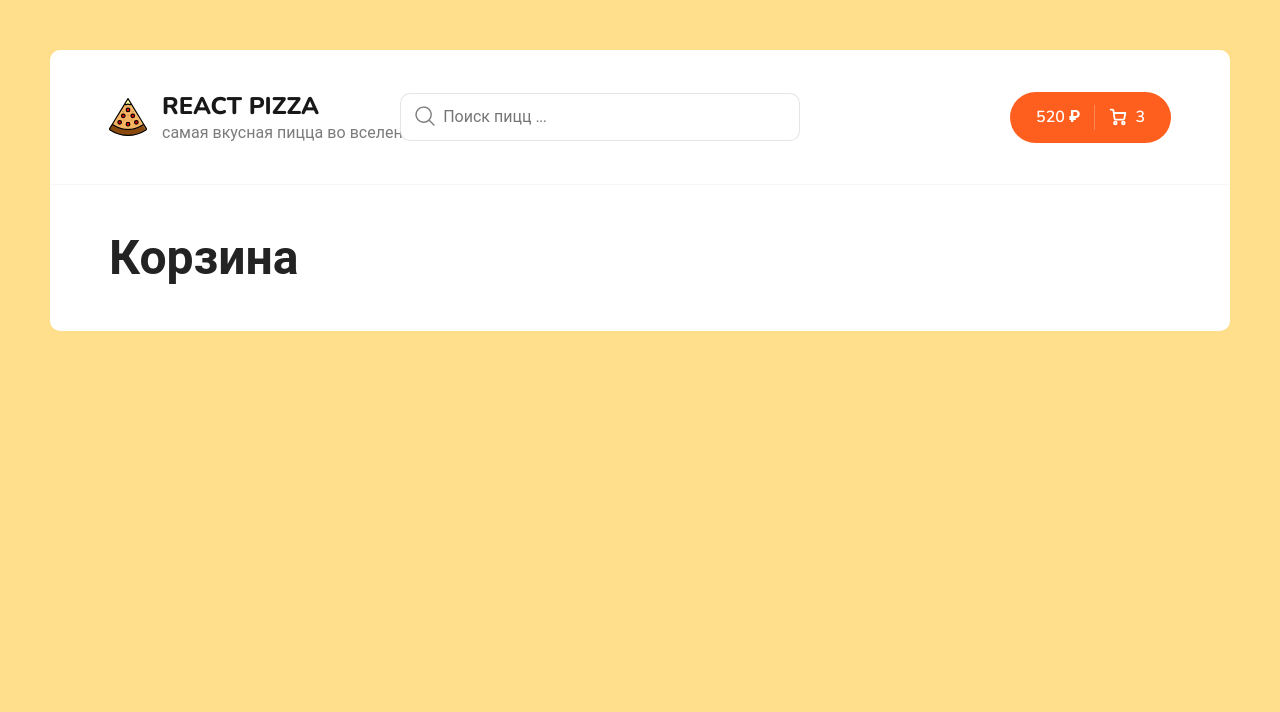
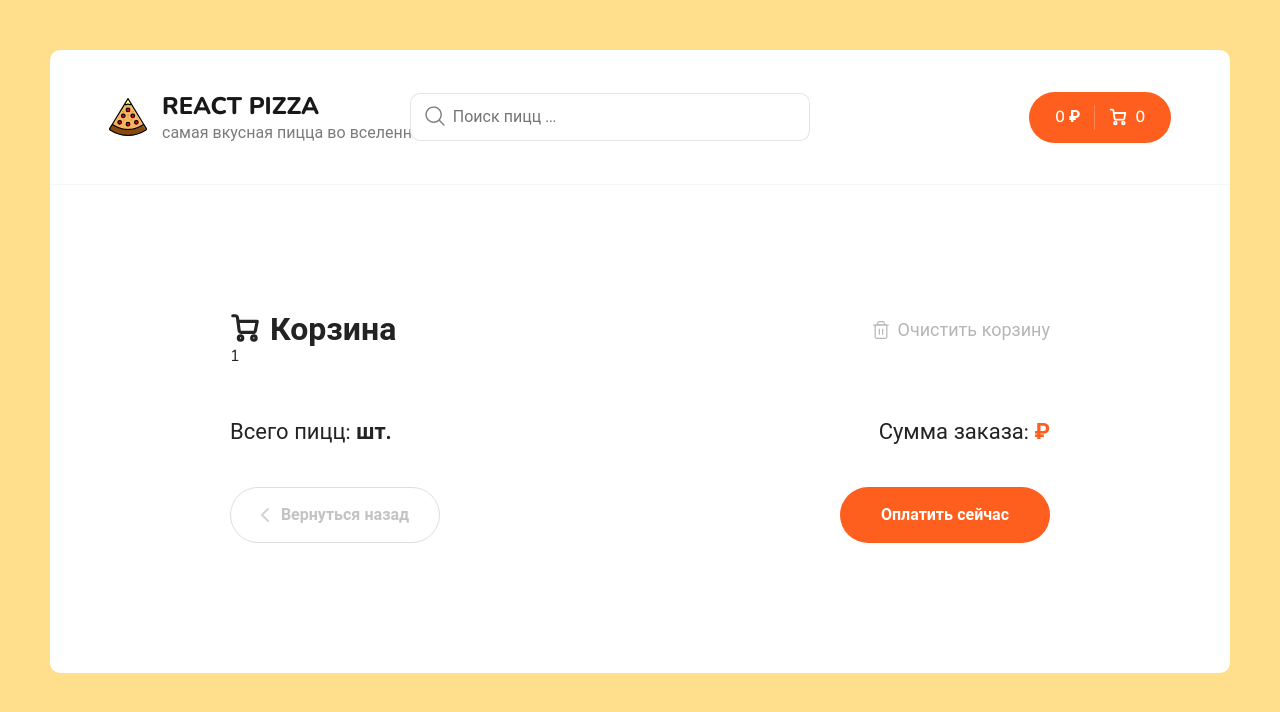
Before and after one commit to Atamazow/react-pizza, a React (Create React App) app: page /cart in a window 1280 px wide. Shown: the top 712 px of the page. Built offline with nearby package versions, Linux system fonts and the light colour scheme.

Commit message:
Сделал редюсер чтобы продукты не дублировались

```diff
--- a/src/components/Header.jsx
+++ b/src/components/Header.jsx
@@ -2,8 +2,10 @@
 import logoSvg from '../assets/img/pizza-logo.svg'
 import {Link} from "react-router-dom";
 import Search from "./Search/Search";
+import {useSelector} from "react-redux";
 
 function Header({setSearchValue , searchValue}) {
+    const {items, totalPrice} = useSelector(state => state.cartSlice)
   return (
     <div className="header">
       <div className="container">
@@ -20,7 +22,7 @@
         <div className="header__cart">
 
           <Link to="/cart" className="button button--cart">
-            <span>520 ₽</span>
+            <span>{totalPrice} ₽</span>
             <div className="button__delimiter"></div>
             <svg
               width="18"
@@ -51,7 +53,7 @@
                 strokeLinejoin="round"
               />
             </svg>
-            <span>3</span>
+            <span>{items.length}</span>
           </Link>
         </div>
       </div>
--- a/src/components/PizzaBlock.jsx
+++ b/src/components/PizzaBlock.jsx
@@ -1,9 +1,26 @@
 import React, {useState} from 'react';
+import {useDispatch, useSelector} from "react-redux";
+import {addItem} from "../redux/slices/cartSlice";
+const typeNames = [ 'Тонкое','Традиционное']
 
-function PizzaBlock({name,imageUrl,types,sizes,price}) {
+function PizzaBlock({id,name,imageUrl,types,sizes,price}) {
     const [activeType, setActiveType] = useState(0)
     const [activeSize, setActiveSize] = useState(0)
-    const typeNames = [ 'Тонкое','Традиционное']
+    const cartItem = useSelector(state => state.cartSlice.items.find(obj => obj.id === id))
+    const dispatch = useDispatch()
+
+    const addCount = cartItem ? cartItem.count : 0
+    const onClickAdd = () => {
+        const item = {
+            id,
+            name,
+            imageUrl,
+            price,
+            sizes: activeSize,
+            types: typeNames[activeType]
+        }
+        dispatch(addItem(item))
+    }
 
     return (
         <div className="pizza-block">
@@ -27,7 +44,7 @@
             </div>
             <div className="pizza-block__bottom">
                 <div className="pizza-block__price">от {price} ₽</div>
-                <button className="button button--outline button--add">
+                <button onClick={onClickAdd} className="button button--outline button--add">
                     <svg
                         width="12"
                         height="12"
@@ -41,7 +58,7 @@
                         />
                     </svg>
                     <span>Добавить</span>
-                    <i>0</i>
+                    {addCount > 0 && <i>{addCount}</i>}
                 </button>
             </div>
         </div>
--- a/src/components/Sort.jsx
+++ b/src/components/Sort.jsx
@@ -24,7 +24,6 @@
     const handleClickOutside = (event) => {
       if (!sortRef.current.contains(event.target)) {
         setOpen(false);
-        console.log("false");
       }
     };
     document.body.addEventListener("click", handleClickOutside);
--- a/src/pages/Cart.jsx
+++ b/src/pages/Cart.jsx
@@ -1,9 +1,113 @@
 import React from 'react';
+import {Link} from "react-router-dom";
 
 function Cart(props) {
     return (
-        <div>
-            <h1>Корзина</h1>
+        <div className="container container--cart">
+            <div className="cart">
+                <div className="cart__top">
+                    <h2 className="content__title">
+                        <svg
+                            width="18"
+                            height="18"
+                            viewBox="0 0 18 18"
+                            fill="none"
+                            xmlns="http://www.w3.org/2000/svg">
+                            <path
+                                d="M6.33333 16.3333C7.06971 16.3333 7.66667 15.7364 7.66667 15C7.66667 14.2636 7.06971 13.6667 6.33333 13.6667C5.59695 13.6667 5 14.2636 5 15C5 15.7364 5.59695 16.3333 6.33333 16.3333Z"
+                                stroke="white"
+                                strokeWidth="1.8"
+                                strokeLinecap="round"
+                                strokeLinejoin="round"></path>
+                            <path
+                                d="M14.3333 16.3333C15.0697 16.3333 15.6667 15.7364 15.6667 15C15.6667 14.2636 15.0697 13.6667 14.3333 13.6667C13.597 13.6667 13 14.2636 13 15C13 15.7364 13.597 16.3333 14.3333 16.3333Z"
+                                stroke="white"
+                                strokeWidth="1.8"
+                                strokeLinecap="round"
+                                strokeLinejoin="round"></path>
+                            <path
+                                d="M4.78002 4.99999H16.3334L15.2134 10.5933C15.1524 10.9003 14.9854 11.176 14.7417 11.3722C14.4979 11.5684 14.1929 11.6727 13.88 11.6667H6.83335C6.50781 11.6694 6.1925 11.553 5.94689 11.3393C5.70128 11.1256 5.54233 10.8295 5.50002 10.5067L4.48669 2.82666C4.44466 2.50615 4.28764 2.21182 4.04482 1.99844C3.80201 1.78505 3.48994 1.66715 3.16669 1.66666H1.66669"
+                                stroke="white"
+                                strokeWidth="1.8"
+                                strokeLinecap="round"
+                                strokeLinejoin="round"></path>
+                        </svg>
+                        Корзина
+                    </h2>
+                    <div className="cart__clear">
+                        <svg
+                            width="20"
+                            height="20"
+                            viewBox="0 0 20 20"
+                            fill="none"
+                            xmlns="http://www.w3.org/2000/svg">
+                            <path
+                                d="M2.5 5H4.16667H17.5"
+                                stroke="#B6B6B6"
+                                strokeWidth="1.2"
+                                strokeLinecap="round"
+                                strokeLinejoin="round"></path>
+                            <path
+                                d="M6.66663 5.00001V3.33334C6.66663 2.89131 6.84222 2.46739 7.15478 2.15483C7.46734 1.84227 7.89127 1.66667 8.33329 1.66667H11.6666C12.1087 1.66667 12.5326 1.84227 12.8451 2.15483C13.1577 2.46739 13.3333 2.89131 13.3333 3.33334V5.00001M15.8333 5.00001V16.6667C15.8333 17.1087 15.6577 17.5326 15.3451 17.8452C15.0326 18.1577 14.6087 18.3333 14.1666 18.3333H5.83329C5.39127 18.3333 4.96734 18.1577 4.65478 17.8452C4.34222 17.5326 4.16663 17.1087 4.16663 16.6667V5.00001H15.8333Z"
+                                stroke="#B6B6B6"
+                                strokeWidth="1.2"
+                                strokeLinecap="round"
+                                strokeLinejoin="round"></path>
+                            <path
+                                d="M8.33337 9.16667V14.1667"
+                                stroke="#B6B6B6"
+                                strokeWidth="1.2"
+                                strokeLinecap="round"
+                                strokeLinejoin="round"></path>
+                            <path
+                                d="M11.6666 9.16667V14.1667"
+                                stroke="#B6B6B6"
+                                strokeWidth="1.2"
+                                strokeLinecap="round"
+                                strokeLinejoin="round"></path>
+                        </svg>
+
+                        <span>Очистить корзину</span>
+                    </div>
+                </div>
+                <div className="content__items">
+                    1
+                </div>
+                <div className="cart__bottom">
+                    <div className="cart__bottom-details">
+            <span>
+              {' '}
+                Всего пицц: <b> шт.</b>{' '}
+            </span>
+                        <span>
+              {' '}
+                            Сумма заказа: <b> ₽</b>{' '}
+            </span>
+                    </div>
+                    <div className="cart__bottom-buttons">
+                        <Link to="/" className="button button--outline button--add go-back-btn">
+                            <svg
+                                width="8"
+                                height="14"
+                                viewBox="0 0 8 14"
+                                fill="none"
+                                xmlns="http://www.w3.org/2000/svg">
+                                <path
+                                    d="M7 13L1 6.93015L6.86175 1"
+                                    stroke="#D3D3D3"
+                                    strokeWidth="1.5"
+                                    strokeLinecap="round"
+                                    strokeLinejoin="round"></path>
+                            </svg>
+
+                            <span>Вернуться назад</span>
+                        </Link>
+                        <div className="button pay-btn">
+                            <span>Оплатить сейчас</span>
+                        </div>
+                    </div>
+                </div>
+            </div>
         </div>
     );
 }
--- /dev/null
+++ b/src/redux/slices/cartSlice.js
@@ -0,0 +1,46 @@
+import { createSlice } from "@reduxjs/toolkit";
+
+const initialState = {
+    items: [],
+    totalPrice: 0
+};
+
+const cartSlice = createSlice({
+    name: "cart",
+    initialState,
+    reducers: {
+        addItem(state, action) {
+            // state.items.push(action.payload)
+            // state.totalPrice = state.items.reduce((sum, obj) => {
+            //     return obj.price + sum
+            // },0)
+        // задача которая расскажу на собесе. Создал функция которая не дублирует одинаковые элементы в массив
+            const findItem = state.items.find(obj => obj.id === action.payload.id)
+            if(findItem) {
+                findItem.count++
+            } else {
+                state.items.push({
+                    ...action.payload,
+                    count: 1
+                })
+            }
+
+            state.totalPrice = state.items.reduce((sum, obj) => {
+                return obj.price * obj.count + sum
+            },0)
+
+        },
+        removeItem(state, action) {
+            state.items = state.items.filter(obj => obj.id !== action.payload)
+        },
+        createItem(state, action) {
+            state.items = []
+        }
+
+    },
+});
+
+export const { addItem,removeItem, createItem } =
+    cartSlice.actions;
+
+export default cartSlice.reducer;
--- a/src/redux/store.js
+++ b/src/redux/store.js
@@ -1,7 +1,9 @@
 import { configureStore } from '@reduxjs/toolkit'
 import filterSlice from "./slices/filterSlice";
+import cartSlice from './slices/cartSlice'
 export const store = configureStore({
     reducer: {
-        filterSlice
+        filterSlice,
+        cartSlice
     },
 })
```
